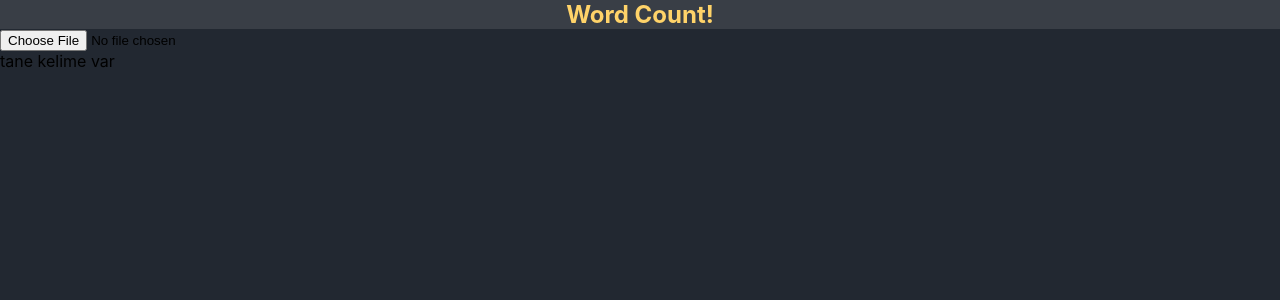
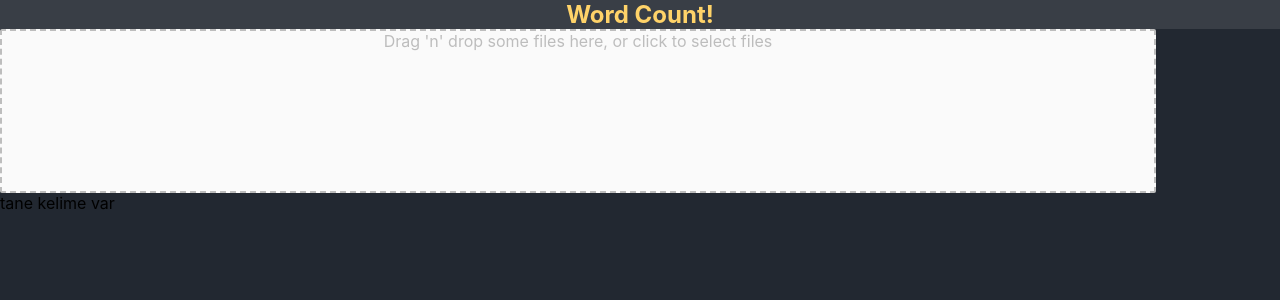
Before and after one commit to cenkakay08/React-WordCount, a React (Create React App) app: page / in a window 1280 px wide. Shown: the top 300 px of the page. Built offline with nearby package versions, Linux system fonts and the light colour scheme.

Commit message:
Created Dropzone added some css

```diff
--- a/package.json
+++ b/package.json
@@ -9,6 +9,7 @@
     "axios": "^0.21.1",
     "react": "^17.0.1",
     "react-dom": "^17.0.1",
+    "react-dropzone": "^11.2.4",
     "react-scripts": "4.0.1",
     "styled-components": "^5.2.1",
     "web-vitals": "^0.2.4"
--- a/src/App.js
+++ b/src/App.js
@@ -1,30 +1,31 @@
 import axios from "axios";
 import splitter from "./stringSplit";
-import React, { useState } from "react";
+import React, { useState, useCallback } from "react";
 import styled from "styled-components";
+import { useDropzone } from "react-dropzone";
 
-const ImportFromFileBodyComponent = () => {
+const WordCountApp = () => {
   let fileReader;
   const [text, setText] = useState("");
   const [stringInfo, setstringInfo] = useState("");
-  const handleFileRead = (e) => {
-    const content = fileReader.result;
-    setText(content);
-    console.log(content);
-    counter(content);
-    // … do something with the 'content' …
-  };
 
-  const counter = (str) => {
-    var result = splitter(str);
-    setstringInfo(result);
-  };
+  const onDrop = useCallback((acceptedFiles) => {
+    acceptedFiles.forEach((file) => {
+      const reader = new FileReader();
 
-  const handleFileChosen = (file) => {
-    fileReader = new FileReader();
-    fileReader.onloadend = handleFileRead;
-    fileReader.readAsText(file);
-  };
+      reader.onabort = () => console.log("file reading was aborted");
+      reader.onerror = () => console.log("file reading has failed");
+      reader.onloadend = () => {
+        // Do whatever you want with the file contents
+        const string = reader.result;
+        console.log(string);
+        var result = splitter(string);
+        setstringInfo(result);
+      };
+      reader.readAsText(file);
+    });
+  }, []);
+  const { getRootProps, getInputProps } = useDropzone({ onDrop });
 
   return (
     <WrapperAll>
@@ -32,21 +33,37 @@ const ImportFromFileBodyComponent = () => {
         <Wrapper>
           <Title>Word Count!</Title>
         </Wrapper>
-        <div className="upload-expense">
+        <Div {...getRootProps()}>
           <input
+            {...getInputProps()}
             type="file"
             id="file"
             className="input-file"
             accept=".txt"
-            onChange={(e) => handleFileChosen(e.target.files[0])}
           />
-        </div>
+          <p>Drag 'n' drop some files here, or click to select files</p>
+        </Div>
         <div>tane kelime var {stringInfo}</div>
       </React.Fragment>
     </WrapperAll>
   );
 };
-
+const Div = styled.div`
+  height: 20vh;
+  width: 90vw;
+  flex: 1;
+  display: flex;
+  flex-direction: column;
+  align-items: center;
+  padding: 20px;
+  border-width: 2px;
+  border-radius: 2px;
+  border-style: dashed;
+  background-color: #fafafa;
+  color: #bdbdbd;
+  outline: none;
+  transition: border 0.24s ease-in-out;
+`;
 const Title = styled.h1`
   font-size: 1.5em;
   text-align: center;
@@ -64,4 +81,4 @@ const WrapperAll = styled.section`
     padding: 0;
   }
 `;
-export default ImportFromFileBodyComponent;
+export default WordCountApp;
```
Also changed, not shown: 2 other files (tests, documents, lock files or other folders).
